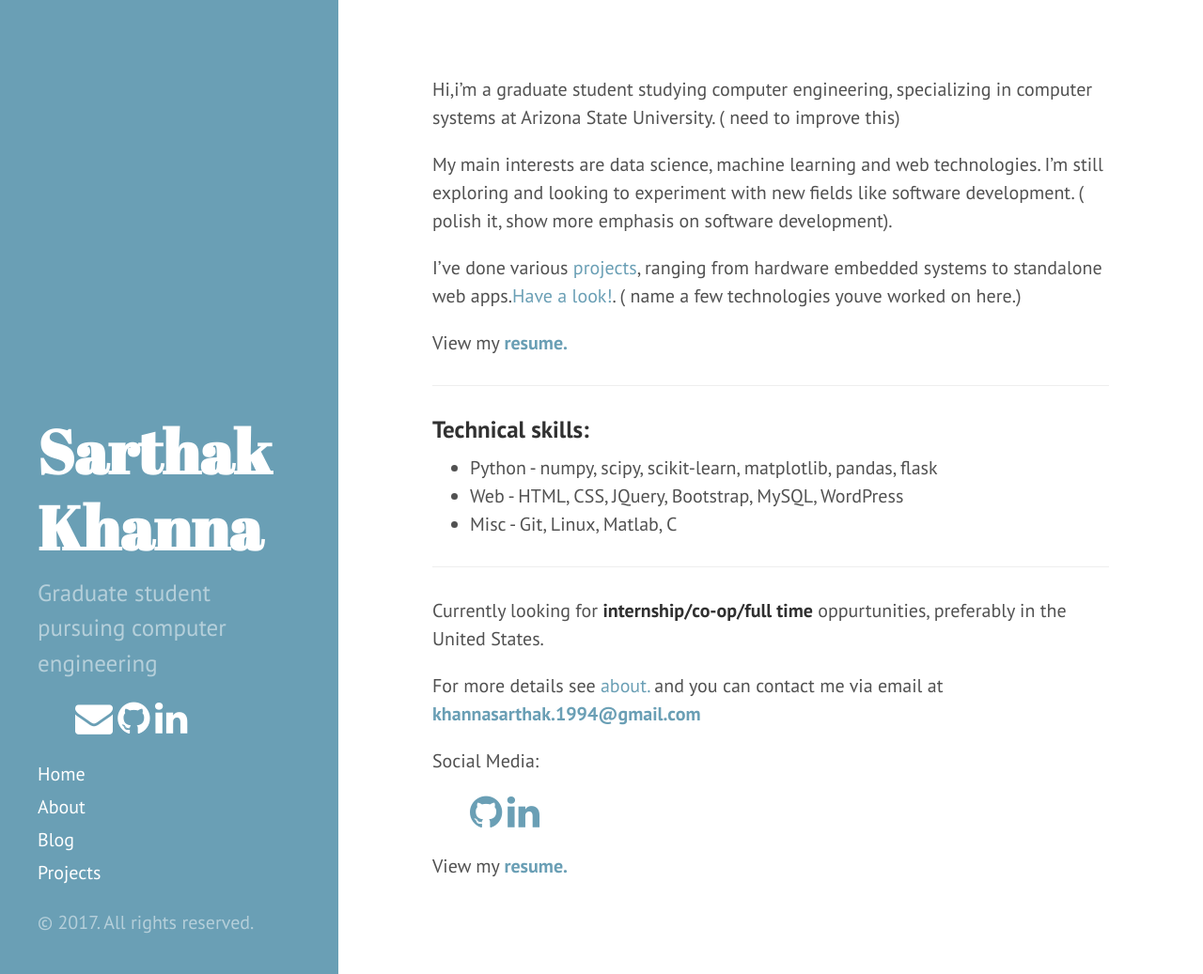
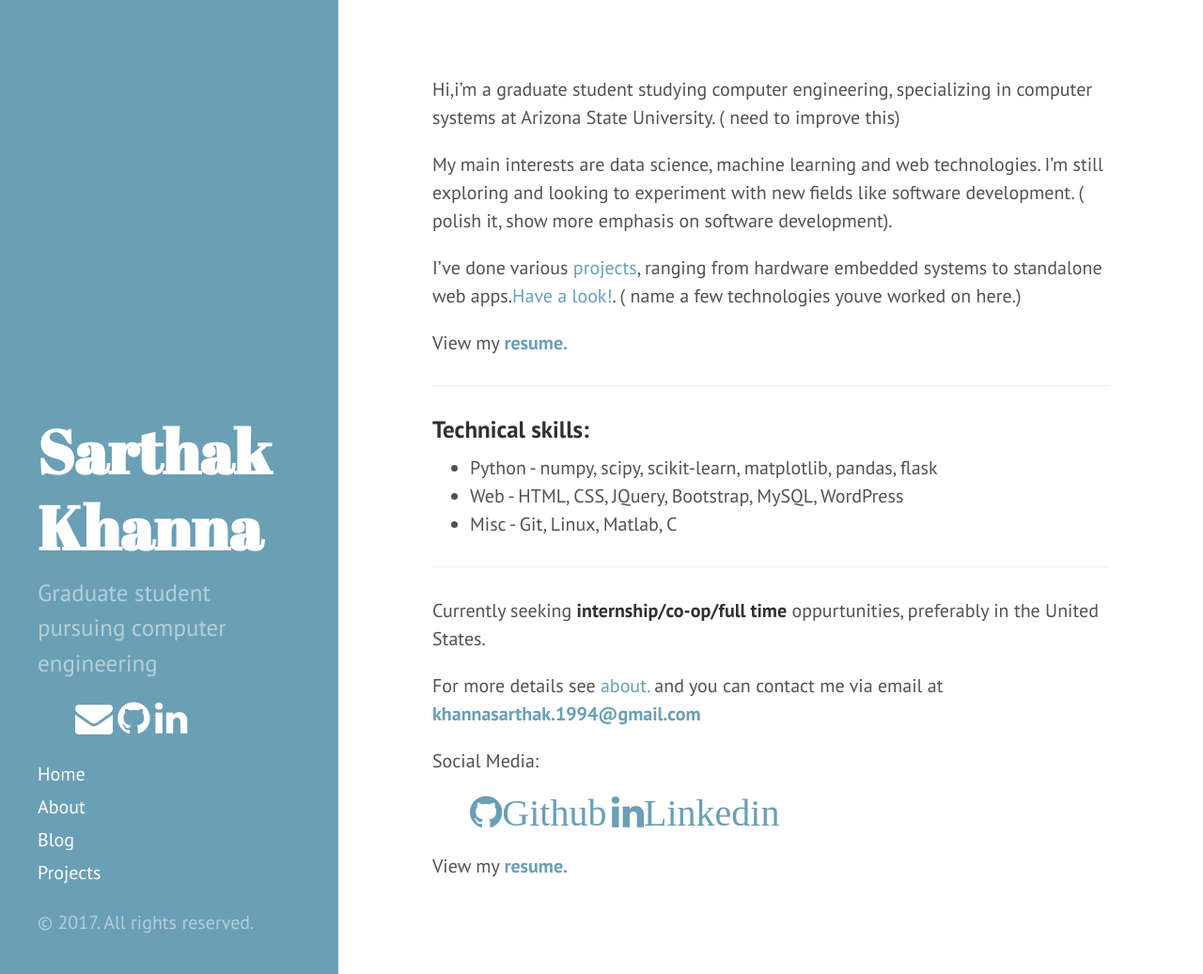
Before and after one commit to khannasarthak/khannasarthak.github.io, a Jekyll site: the page built from index.md, in a window 1280 px wide and 1037 px high. Shown: the whole window at 94% size. Built offline with Jekyll 4.4.1, drawn with Linux system fonts in a browser that asks for light colours; nearby versions of some CDN libraries.

Commit message:
summary of social
links

```diff
--- a/index.md
+++ b/index.md
@@ -21,7 +21,7 @@
 * Misc - Git, Linux, Matlab, C
 
 ---
-Currently looking for **internship/co-op/full time** oppurtunities, preferably in the United States.
+Currently seeking **internship/co-op/full time** oppurtunities, preferably in the United States.
 
 
 For more details see [about.](http://khannasarthak.github.io/about/) and you can contact me via email at <a href="mailto:{{ site.email}}">**khannasarthak.1994@gmail.com**</a>
@@ -29,10 +29,10 @@
 Social Media:
 
    <ul> <a href="https://github.com/{{ site.github_username }}" target="_blank">
-      <i class="fa fa-github fa-2x"></i>
+      <i class="fa fa-github fa-2x">Github</i>
     </a>
     <a href="https://linkedin.com/in/{{ site.linkedin_username }}" target="_blank">
-      <i class="fa fa-linkedin fa-2x"></i>
+      <i class="fa fa-linkedin fa-2x">Linkedin</i>
     </a></ul>
 
 
```
